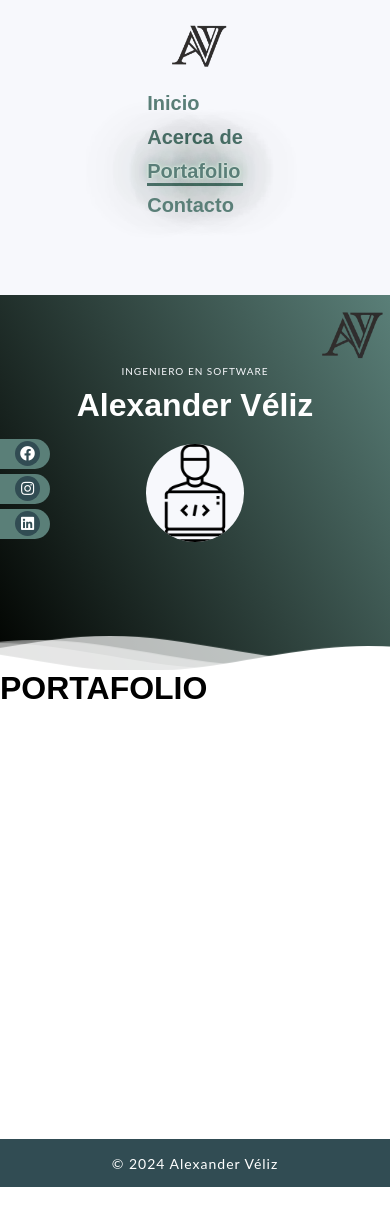
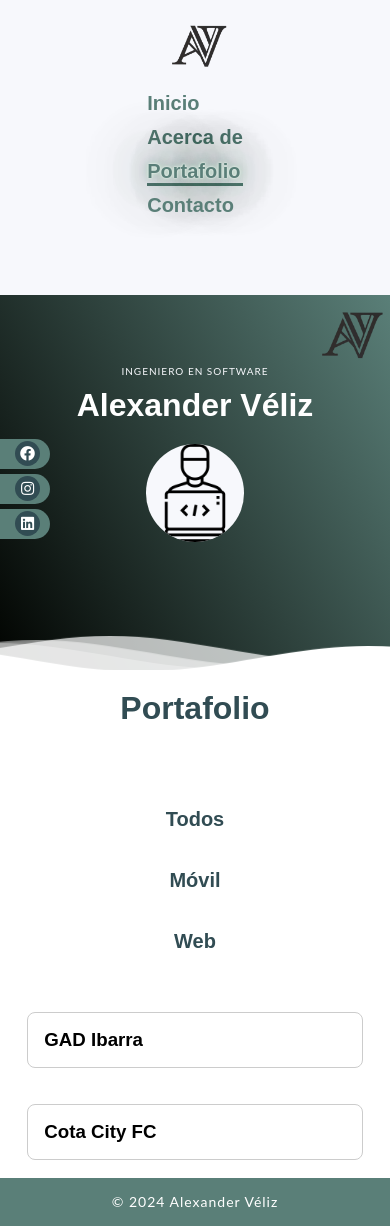
Before and after one commit to aveliz12/portafolio, a React (Create React App) app: page /portafolio in a window 390 px wide. Before the commit the page ends 1187 px from the top, so only its background shows below. Built offline with nearby package versions, Linux system fonts and the light colour scheme.

Commit message:
Feat: Avance portafolio

```diff
--- /dev/null
+++ b/src/data/portafolio/portfolio.ts
@@ -0,0 +1,18 @@
+export const projectsPortfolio = [
+  {
+    name: "GAD Ibarra",
+    category: "mobile",
+    image: "",
+    caption: "",
+    client: "",
+    services: "Aplicación móvil",
+  },
+  {
+    name: "Cota City FC",
+    category: "mobile",
+    image: "",
+    caption: "",
+    client: "",
+    services: "Aplicación móvil, Backend",
+  },
+];
--- a/src/pages/portafolio/Portafolio.tsx
+++ b/src/pages/portafolio/Portafolio.tsx
@@ -1,10 +1,75 @@
+import { useState } from "react";
 import { Header } from "../../components/components";
+import "../../styles/portfolio_styles.css";
+
+import { projectsPortfolio } from "../../data/portafolio/portfolio";
+
+const cards = [
+  { title: "Proyecto 1", category: "mobile" },
+  { title: "Proyecto 2", category: "web" },
+  { title: "Proyecto 3", category: "mobile" },
+  { title: "Proyecto 4", category: "web" },
+  { title: "Proyecto 5", category: "web" },
+  { title: "Proyecto 6", category: "web" },
+];
 
 const Portafolio = () => {
+  const [filter, setFilter] = useState("all");
+
+  const handleFilterChange = (newFilter: any) => {
+    setFilter(newFilter);
+  };
+
+  //Filtrarlas tarjetas segun la categoria
+  const filteredCards =
+    filter === "all"
+      ? projectsPortfolio
+      : projectsPortfolio.filter((card) => card.category === filter);
+
   return (
     <div style={{ minHeight: "100vh" }}>
       <Header />
-      <h1>PORTAFOLIO</h1>
+      <div className="title-portfolio">
+        <h1>Portafolio</h1>
+      </div>
+      <div className="container-portfolio">
+        <div className="filter-menu">
+          <button
+            className="button-portfolio-menu"
+            onClick={(e) => {
+              e.preventDefault();
+              handleFilterChange("all");
+            }}
+          >
+            Todos
+          </button>
+          <button
+            className="button-portfolio-menu"
+            onClick={(e) => {
+              e.preventDefault();
+              handleFilterChange("mobile");
+            }}
+          >
+            Móvil
+          </button>
+          <button
+            className="button-portfolio-menu"
+            onClick={(e) => {
+              e.preventDefault();
+              handleFilterChange("web");
+            }}
+          >
+            Web
+          </button>
+        </div>
+        <div className="cards-container-portfolio">
+          {filteredCards.map((card, index) => (
+            <div key={index} className="card-project-portfolio">
+              <h3>{card.name}</h3>
+            </div>
+          ))}
+        </div>
+      </div>
     </div>
   );
 };
--- a/src/styles/footer_styles.css
+++ b/src/styles/footer_styles.css
@@ -1,5 +1,5 @@
 .footer {
-  background-color: #314c53;
+  background-color: #5a7f78;
   height: 3em;
   display: flex;
   justify-content: center;
--- a/src/styles/header_styles.css
+++ b/src/styles/header_styles.css
@@ -218,9 +218,6 @@ p {
   }
 }
 
-/*Shrinking for mobile*/
-
-
 @media screen and (max-width: 768px) {
   .waves {
     height: 40px;
--- /dev/null
+++ b/src/styles/portfolio_styles.css
@@ -0,0 +1,80 @@
+.title-portfolio {
+  display: flex;
+  justify-content: center;
+  padding: 20px 0;
+  color: #314c53;
+}
+
+.container-portfolio {
+  display: flex;
+  flex-direction: column;
+  align-items: center;
+  margin: 10px;
+}
+
+.button-portfolio-menu {
+  color: #314c53;
+  text-decoration: none;
+  font-size: 20px;
+  border: none;
+  background: none;
+  font-weight: 600;
+}
+
+.button-portfolio-menu::before {
+  margin-left: auto;
+}
+
+.button-portfolio-menu::after, .button-portfolio-menu::before {
+  content: '';
+  width: 0%;
+  height: 3px;
+  background: #5a7f78;
+  display: block;
+  transition: 0.4s;
+}
+
+.button-portfolio-menu:hover::after, .button-portfolio-menu:hover::before {
+  width: 100%;
+}
+
+.filter-menu {
+  gap: 2em;
+  width: 20%;
+  display: flex;
+  flex-wrap: wrap;
+  justify-content: space-around;
+  margin: 3em;
+}
+
+.cards-container-portfolio {
+  gap: 20px;
+  display: grid;
+  grid-template-columns: repeat(3, 1fr);
+  width: 95%;
+}
+
+.card-project-portfolio {
+  background-color: #ffffff;
+  border: 1px solid #cccccc;
+  border-radius: 8px;
+  padding: 16px;
+  margin: 8px;
+  transition: background-color 0.3s ease;
+}
+
+.card-project-portfolio:hover {
+  background-color: #f0f0f0;
+}
+
+@media screen and (max-width: 768px) {
+  .cards-container-portfolio {
+    grid-template-columns: repeat(2, 1fr);
+  }
+}
+
+@media screen and (max-width:600px) {
+  .cards-container-portfolio {
+    grid-template-columns: repeat(1, 1fr);
+  }
+}
--- a/src/types.d.ts
+++ /dev/null
@@ -1 +0,0 @@
-declare module "*.pdf";
--- a/src/react-app-env.d.ts
+++ b/src/types/types.d.ts
@@ -1,4 +1,7 @@
+declare module "*.pdf";
 declare module "*.png";
 declare module "*.svg";
 declare module "*.jpeg";
 declare module "*.jpg";
+declare module "*.scss";
+declare module "*.css";
```
Also changed, not shown: src/components/general/Modal.tsx (added, +47 -0 lines).
